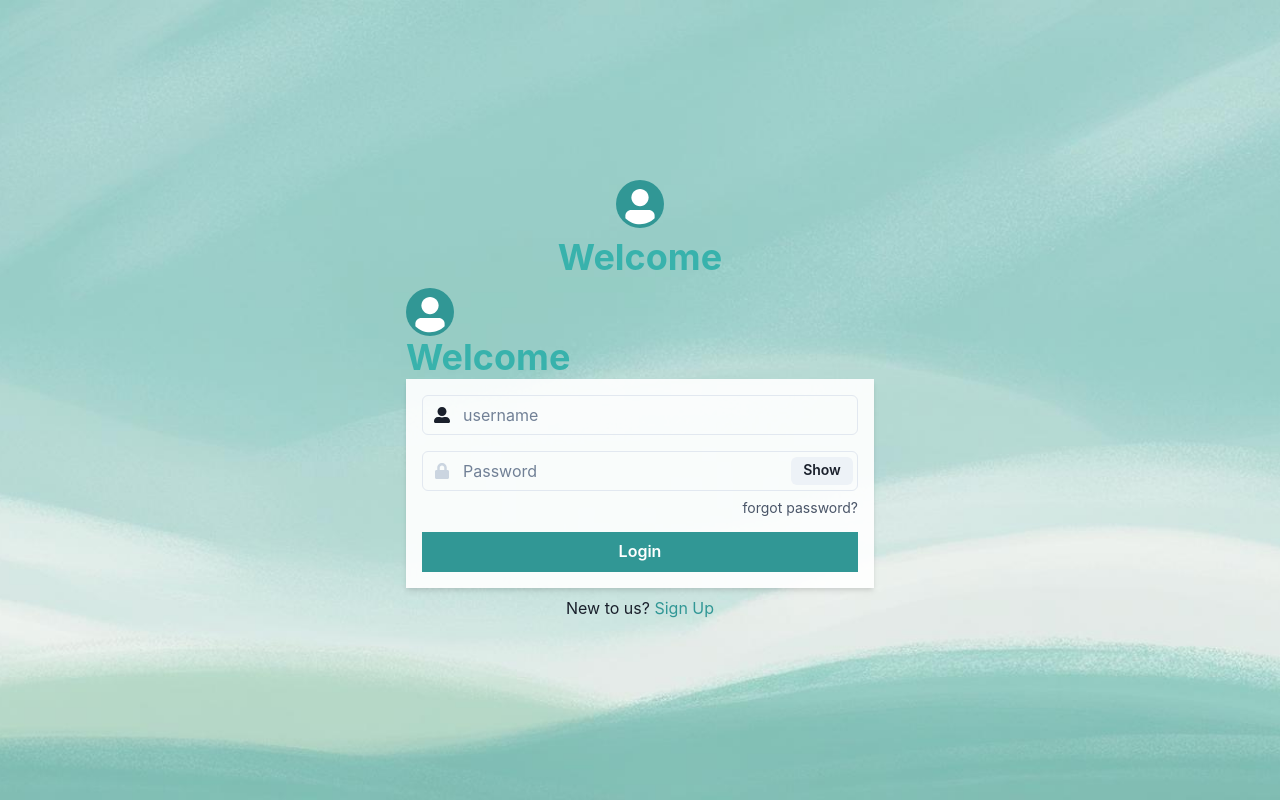
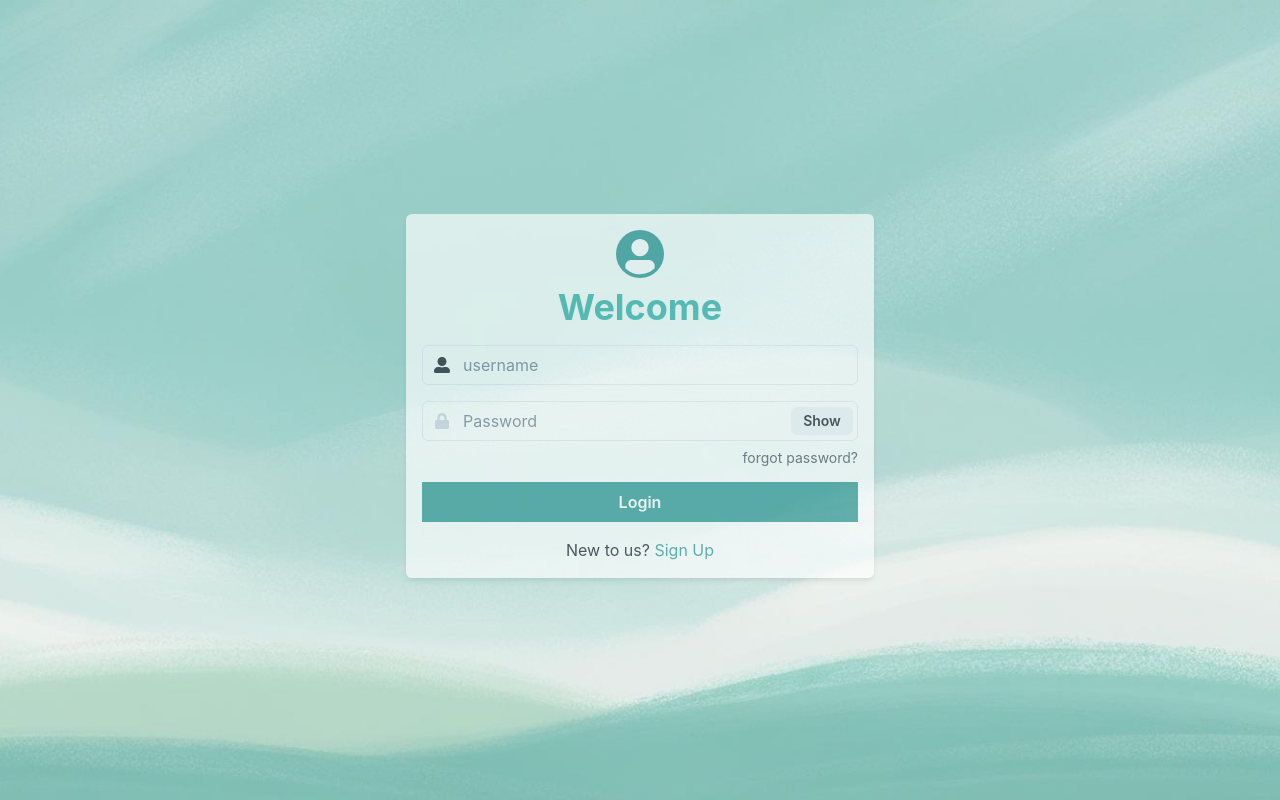
Before and after one commit to pinstripezebra/optigame_simple, a React (Vite) app in the folder optigame/: page /Login in a window 1280 px wide. Built offline with nearby package versions, Linux system fonts and the light colour scheme.

Commit message:
adjusting login box

```diff
--- a/optigame/src/pages/LoginSignup/Login.tsx
+++ b/optigame/src/pages/LoginSignup/Login.tsx
@@ -70,19 +70,20 @@ const Login = () => {
         justifyContent="center"
         alignItems="center"
       >
-        <Avatar bg="teal.500" />
-        <Heading color="teal.400">Welcome</Heading>
-
         <Box minW={{ base: "90%", md: "468px" }}>
-          <Avatar bg="teal.500" />
-          <Heading color="teal.400">Welcome</Heading>
           <form onSubmit={handleLogin}>
             <Stack
               spacing={4}
               p="1rem"
               backgroundColor="whiteAlpha.900"
               boxShadow="md"
+              borderRadius="md"
+              opacity={0.7}
             >
+              <Stack alignItems="center">
+                <Avatar bg="teal.500" />
+                <Heading color="teal.400">Welcome</Heading>
+              </Stack>
               {/* Username */}
               <FormControl>
                 <InputGroup>
@@ -134,17 +135,18 @@ const Login = () => {
               >
                 Login
               </Button>
+              <Stack alignItems="center">
+              <Box>
+                New to us?{" "}
+                <Link color="teal.500" href="#">
+                  Sign Up
+                </Link>
+              </Box>
+              </Stack>
             </Stack>
           </form>
         </Box>
       </Stack>
-
-      <Box>
-        New to us?{" "}
-        <Link color="teal.500" href="#">
-          Sign Up
-        </Link>
-      </Box>
     </Flex>
   );
 };
```
